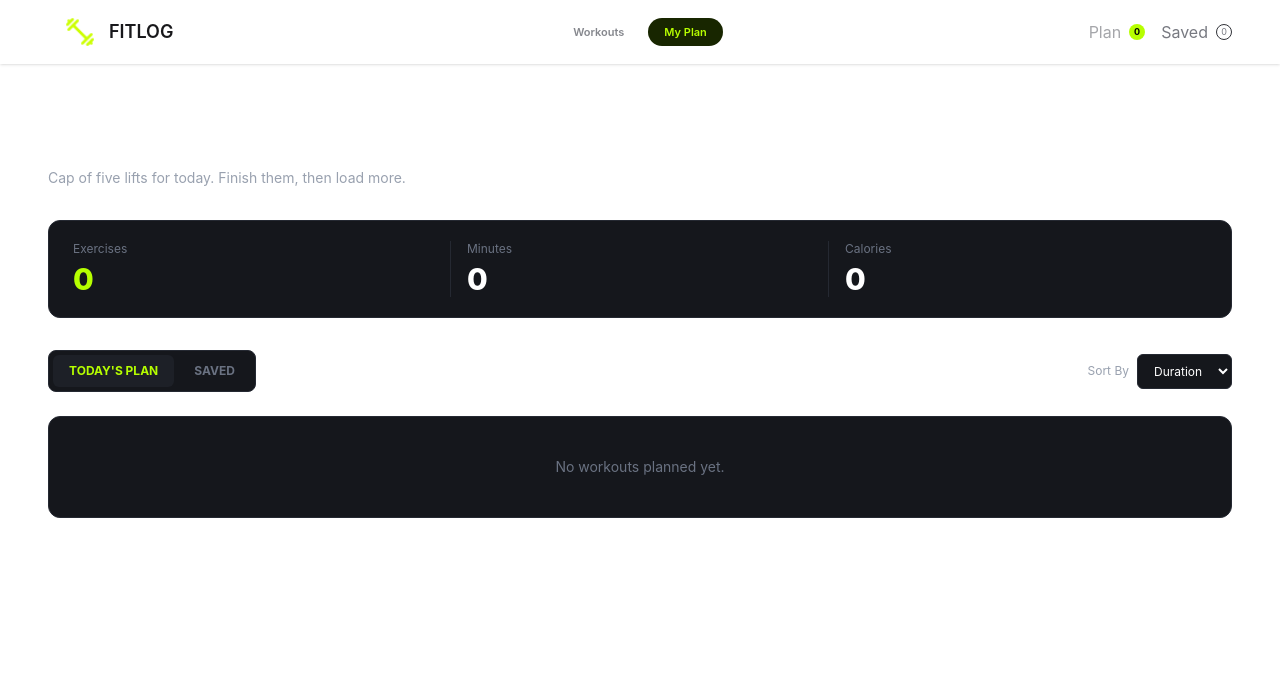
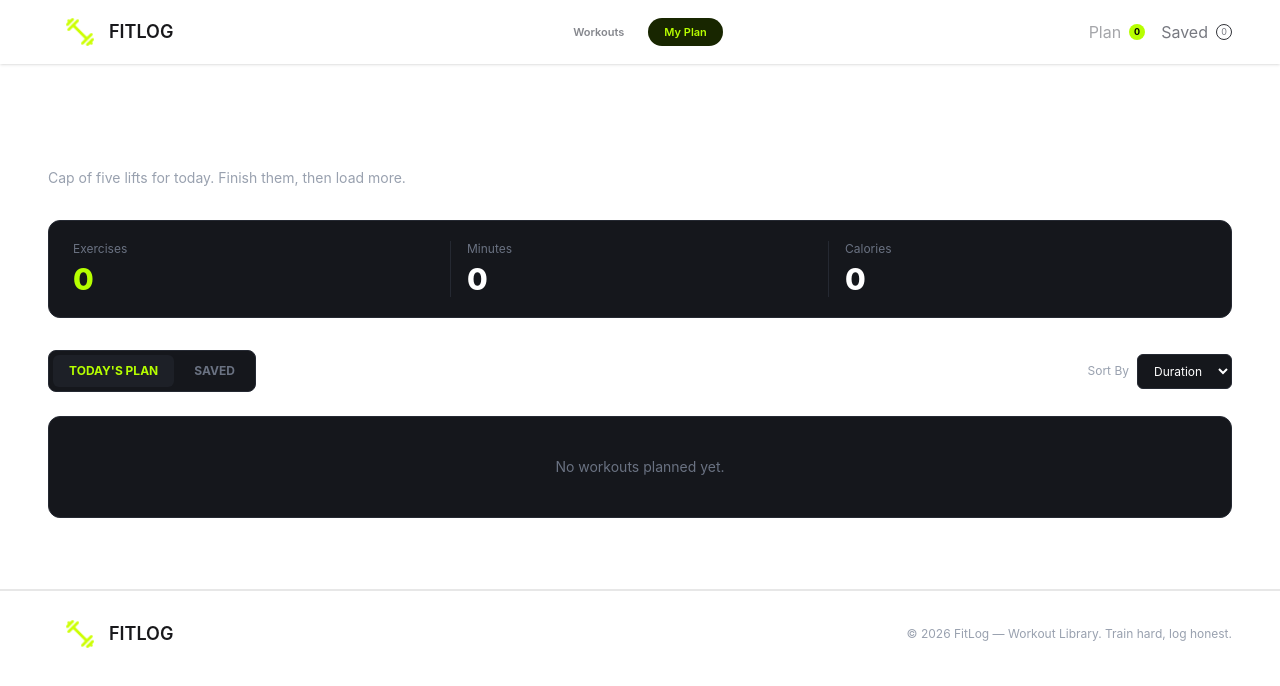
Before and after one commit to Fahad-oni/ph-assignment-06, a Next.js app: page /my-plans in a window 1280 px wide. Shown: the top 686 px of the page. Built offline with nearby package versions, Linux system fonts and the light colour scheme.

Commit message:
added footer

```diff
--- a/src/app/layout.tsx
+++ b/src/app/layout.tsx
@@ -4,6 +4,7 @@ import "./globals.css";
 import Navbar from "@/components/shared/Navbar";
 import WorkoutProvider from "@/context/WorkoutContext";
 import { ToastContainer } from "react-toastify";
+import Footer from "@/components/shared/Footer";
 
 const geistSans = Geist({
   variable: "--font-geist-sans",
@@ -30,6 +31,7 @@ export default function RootLayout({ children }: LayoutProps<"/">) {
         <WorkoutProvider>
           <Navbar />
           {children}
+          <Footer/>
 
           <ToastContainer />
         </WorkoutProvider>
--- a/src/components/shared/Footer.tsx
+++ b/src/components/shared/Footer.tsx
@@ -0,0 +1,33 @@
+import Image from 'next/image';
+import Link from 'next/link';
+import React from 'react';
+import logo from '../../assets/logo.png'
+
+const Footer = () => {
+  return (
+    <footer>
+      <div className="divider"></div>
+      <div className="mx-auto container flex items-center justify-between px-4 lg:px-12 mb-8">
+        <div className="flex items-center gap-2">
+          <Link href="/" className="btn btn-ghost normal-case text-lg">
+            <Image
+              src={logo}
+              alt="Logo"
+              width={30}
+              height={30}
+              className="mr-2"
+            />
+            FITLOG
+          </Link>
+        </div>
+
+        {/* Copyright */}
+        <p className="text-xs text-gray-400">
+          © 2026 FitLog — Workout Library. Train hard, log honest.
+        </p>
+      </div>
+    </footer>
+  );
+};
+
+export default Footer;
```
